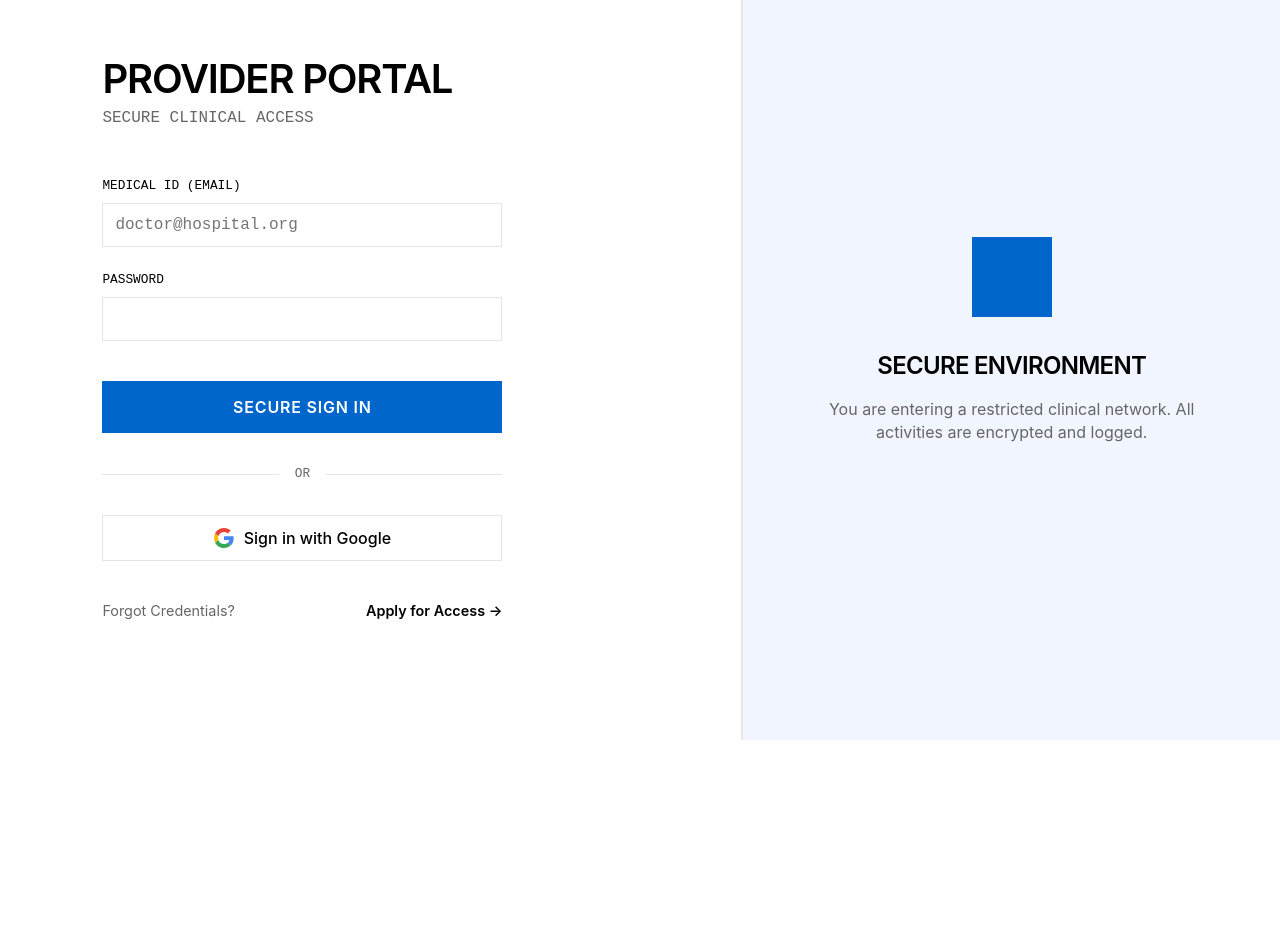
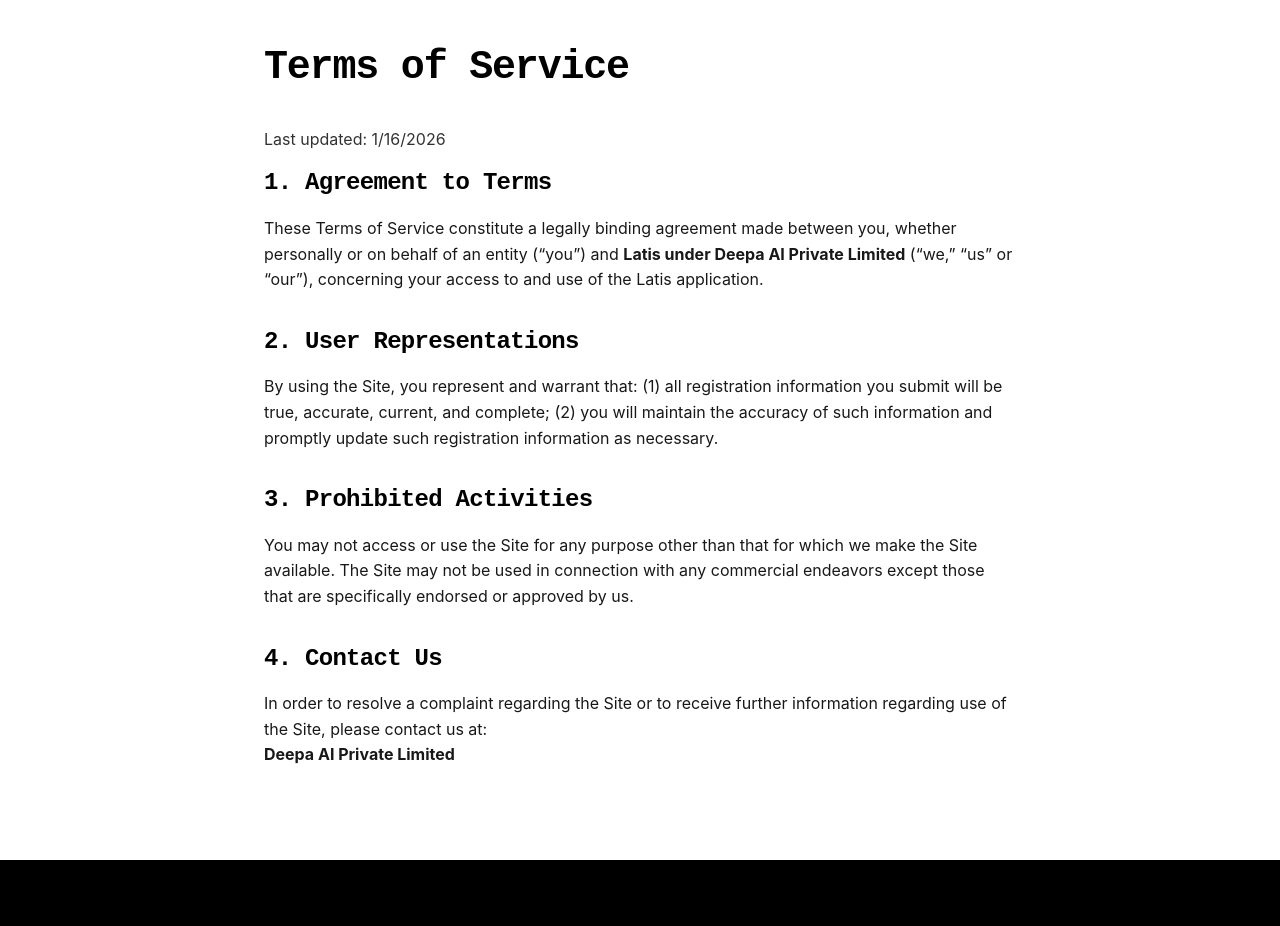
Before and after one commit to alexravi/web_latis, a React (Vite) app: page /terms in a window 1280 px wide. Before the commit this address led to /login. Shown: the part 60-986 px from the top of the page. Before the commit the page ends 800 px from the top, so only its background shows below. Built offline with nearby package versions, Linux system fonts and the light colour scheme; no server answers.

Commit message:
added terms

```diff
--- a/src/features/landing/Footer.tsx
+++ b/src/features/landing/Footer.tsx
@@ -1,4 +1,5 @@
 import React from 'react';
+import { Link } from 'react-router-dom';
 
 const Footer: React.FC = () => {
     return (
@@ -6,6 +7,8 @@
             padding: '4rem 5vw',
             background: 'var(--color-fg)',
             color: 'var(--color-bg)',
+            position: 'relative',
+            zIndex: 10
         }}>
             <div className="grid-stack-mobile" style={{
                 display: 'grid',
@@ -22,14 +25,13 @@
                     </p>
                 </div>
                 <div style={{ display: 'flex', gap: '2rem', justifyContent: 'flex-end', alignItems: 'flex-start' }}>
-                    <a href="#" style={{ color: 'white' }}>Legal</a>
-                    <a href="#" style={{ color: 'white' }}>Privacy</a>
-                    <a href="#" style={{ color: 'white' }}>Contact</a>
+                    <Link to="/terms" style={{ color: 'white', textDecoration: 'none' }}>Terms</Link>
+                    <Link to="/privacy" style={{ color: 'white', textDecoration: 'none' }}>Privacy Policy</Link>
+                    <a href="mailto:contact@latis.com" style={{ color: 'white', textDecoration: 'none' }}>Contact</a>
                 </div>
             </div>
-            <div style={{ display: 'flex', justifyContent: 'space-between', opacity: 0.5, fontFamily: 'var(--font-mono)', fontSize: '0.8rem' }}>
-                <span>&copy; 2026 LATIS INC.</span>
-                <span>ALL RIGHTS RESERVED.</span>
+            <div style={{ display: 'flex', justifyContent: 'space-between', opacity: 0.5, fontFamily: 'var(--font-mono)', fontSize: '0.8rem', flexWrap: 'wrap', gap: '1rem' }}>
+                <span>&copy; {new Date().getFullYear()} Latis under Deepa AI Private Limited. All rights reserved.</span>
             </div>
         </footer>
     );
--- /dev/null
+++ b/src/pages/PrivacyPolicy.tsx
@@ -0,0 +1,65 @@
+import React from 'react';
+import Header from '../features/landing/Header';
+import GridBackground from '../features/landing/GridBackground';
+import Footer from '../features/landing/Footer';
+
+const PrivacyPolicy: React.FC = () => {
+    return (
+        <div style={{ position: 'relative', width: '100%', minHeight: '100vh', backgroundColor: 'var(--color-bg)' }}>
+            <GridBackground />
+            <Header />
+            <main style={{
+                position: 'relative',
+                zIndex: 1,
+                paddingTop: '100px',
+                paddingBottom: '60px',
+                maxWidth: '800px',
+                margin: '0 auto',
+                paddingLeft: '24px',
+                paddingRight: '24px',
+                color: 'var(--color-fg)',
+                fontFamily: 'var(--font-sans)'
+            }}>
+                <h1 style={{ fontSize: '2.5rem', marginBottom: '2rem', fontFamily: 'var(--font-mono)' }}>Privacy Policy</h1>
+                <p style={{ marginBottom: '1rem', opacity: 0.8 }}>Last updated: {new Date().toLocaleDateString()}</p>
+
+                <section style={{ marginBottom: '2rem' }}>
+                    <h2 style={{ fontSize: '1.5rem', marginBottom: '1rem', fontFamily: 'var(--font-mono)' }}>1. Introduction</h2>
+                    <p style={{ lineHeight: 1.6, opacity: 0.9 }}>
+                        Welcome to Latis. We are committed to protecting your personal information and your right to privacy.
+                        If you have any questions or concerns about our policy, or our practices with regards to your personal information,
+                        please contact us.
+                    </p>
+                </section>
+
+                <section style={{ marginBottom: '2rem' }}>
+                    <h2 style={{ fontSize: '1.5rem', marginBottom: '1rem', fontFamily: 'var(--font-mono)' }}>2. Information We Collect</h2>
+                    <p style={{ lineHeight: 1.6, opacity: 0.9 }}>
+                        We collect personal information that you voluntarily provide to us when registering at the Services,
+                        expressing an interest in obtaining information about us or our products and services, when participating
+                        in activities on the Services or otherwise contacting us.
+                    </p>
+                </section>
+
+                <section style={{ marginBottom: '2rem' }}>
+                    <h2 style={{ fontSize: '1.5rem', marginBottom: '1rem', fontFamily: 'var(--font-mono)' }}>3. How We Use Your Information</h2>
+                    <p style={{ lineHeight: 1.6, opacity: 0.9 }}>
+                        We use personal information collected via our Services for a variety of business purposes described below.
+                        We process your personal information for these purposes in reliance on our legitimate business interests,
+                        in order to enter into or perform a contract with you, with your consent, and/or for compliance with our legal obligations.
+                    </p>
+                </section>
+                <section style={{ marginBottom: '2rem' }}>
+                    <h2 style={{ fontSize: '1.5rem', marginBottom: '1rem', fontFamily: 'var(--font-mono)' }}>4. Contact Us</h2>
+                    <p style={{ lineHeight: 1.6, opacity: 0.9 }}>
+                        If you have questions or comments about this policy, you may email us or by post to: <br />
+                        <strong>Latis under Deepa AI Private Limited</strong>
+                    </p>
+                </section>
+            </main>
+            <Footer />
+        </div>
+    );
+};
+
+export default PrivacyPolicy;
--- /dev/null
+++ b/src/pages/TermsOfService.tsx
@@ -0,0 +1,59 @@
+import React from 'react';
+import Header from '../features/landing/Header';
+import GridBackground from '../features/landing/GridBackground';
+import Footer from '../features/landing/Footer';
+
+const TermsOfService: React.FC = () => {
+    return (
+        <div style={{ position: 'relative', width: '100%', minHeight: '100vh', backgroundColor: 'var(--color-bg)' }}>
+            <GridBackground />
+            <Header />
+            <main style={{
+                position: 'relative',
+                zIndex: 1,
+                paddingTop: '100px',
+                paddingBottom: '60px',
+                maxWidth: '800px',
+                margin: '0 auto',
+                paddingLeft: '24px',
+                paddingRight: '24px',
+                color: 'var(--color-fg)',
+                fontFamily: 'var(--font-sans)'
+            }}>
+                <h1 style={{ fontSize: '2.5rem', marginBottom: '2rem', fontFamily: 'var(--font-mono)' }}>Terms of Service</h1>
+                <p style={{ marginBottom: '1rem', opacity: 0.8 }}>Last updated: {new Date().toLocaleDateString()}</p>
+
+                <section style={{ marginBottom: '2rem' }}>
+                    <h2 style={{ fontSize: '1.5rem', marginBottom: '1rem', fontFamily: 'var(--font-mono)' }}>1. Agreement to Terms</h2>
+                    <p style={{ lineHeight: 1.6, opacity: 0.9 }}>
+                        These Terms of Service constitute a legally binding agreement made between you, whether personally or on behalf of an entity (“you”) and <strong>Latis under Deepa AI Private Limited</strong> (“we,” “us” or “our”), concerning your access to and use of the Latis application.
+                    </p>
+                </section>
+
+                <section style={{ marginBottom: '2rem' }}>
+                    <h2 style={{ fontSize: '1.5rem', marginBottom: '1rem', fontFamily: 'var(--font-mono)' }}>2. User Representations</h2>
+                    <p style={{ lineHeight: 1.6, opacity: 0.9 }}>
+                        By using the Site, you represent and warrant that: (1) all registration information you submit will be true, accurate, current, and complete; (2) you will maintain the accuracy of such information and promptly update such registration information as necessary.
+                    </p>
+                </section>
+
+                <section style={{ marginBottom: '2rem' }}>
+                    <h2 style={{ fontSize: '1.5rem', marginBottom: '1rem', fontFamily: 'var(--font-mono)' }}>3. Prohibited Activities</h2>
+                    <p style={{ lineHeight: 1.6, opacity: 0.9 }}>
+                        You may not access or use the Site for any purpose other than that for which we make the Site available. The Site may not be used in connection with any commercial endeavors except those that are specifically endorsed or approved by us.
+                    </p>
+                </section>
+                <section style={{ marginBottom: '2rem' }}>
+                    <h2 style={{ fontSize: '1.5rem', marginBottom: '1rem', fontFamily: 'var(--font-mono)' }}>4. Contact Us</h2>
+                    <p style={{ lineHeight: 1.6, opacity: 0.9 }}>
+                        In order to resolve a complaint regarding the Site or to receive further information regarding use of the Site, please contact us at: <br />
+                        <strong>Deepa AI Private Limited</strong>
+                    </p>
+                </section>
+            </main>
+            <Footer />
+        </div>
+    );
+};
+
+export default TermsOfService;
--- a/src/routes/AppRoutes.tsx
+++ b/src/routes/AppRoutes.tsx
@@ -15,7 +15,8 @@
 const SecureConsultsPage = lazy(() => import('../features/messaging/SecureConsultsPage'));
 const MessagingPage = lazy(() => import('../pages/MessagingPage'));
 const PostPage = lazy(() => import('../pages/PostPage'));
-
+const PrivacyPolicy = lazy(() => import('../pages/PrivacyPolicy'));
+const TermsOfService = lazy(() => import('../pages/TermsOfService'));
 const AppRoutes = () => {
     return (
         <Suspense fallback={<LoadingFallback />}>
@@ -113,6 +114,26 @@
                         </ProtectedRoute>
                     }
                 />
+                <Route
+                    path="/privacy"
+                    element={
+                        <PublicRoute>
+                            <Suspense fallback={<LoadingFallback message="Loading privacy policy..." />}>
+                                <PrivacyPolicy />
+                            </Suspense>
+                        </PublicRoute>
+                    }
+                />
+                <Route
+                    path="/terms"
+                    element={
+                        <PublicRoute>
+                            <Suspense fallback={<LoadingFallback message="Loading terms..." />}>
+                                <TermsOfService />
+                            </Suspense>
+                        </PublicRoute>
+                    }
+                />
                 {/* Generic catch-all for user profiles at root level - MUST BE LAST */}
                 <Route
                     path="/:id"
```
